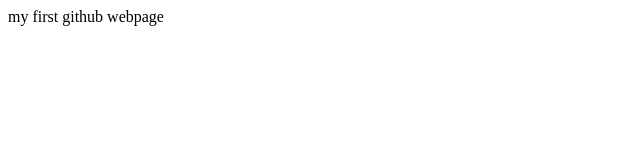
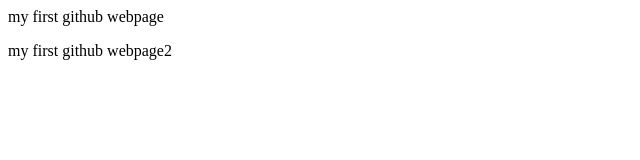
Before and after one commit to shivaniverma7455/student-demo, a plain HTML site: page index.html in a window 1280 px wide. Shown: the whole page, without its empty margins (0-640 px from the left). Drawn offline with Linux system fonts and the light colour scheme.

Commit message:
add paragraph

```diff
--- a/index.html
+++ b/index.html
@@ -1 +1,2 @@
 <p>my first github webpage</p>
+<p>my first github webpage2</p>
```
